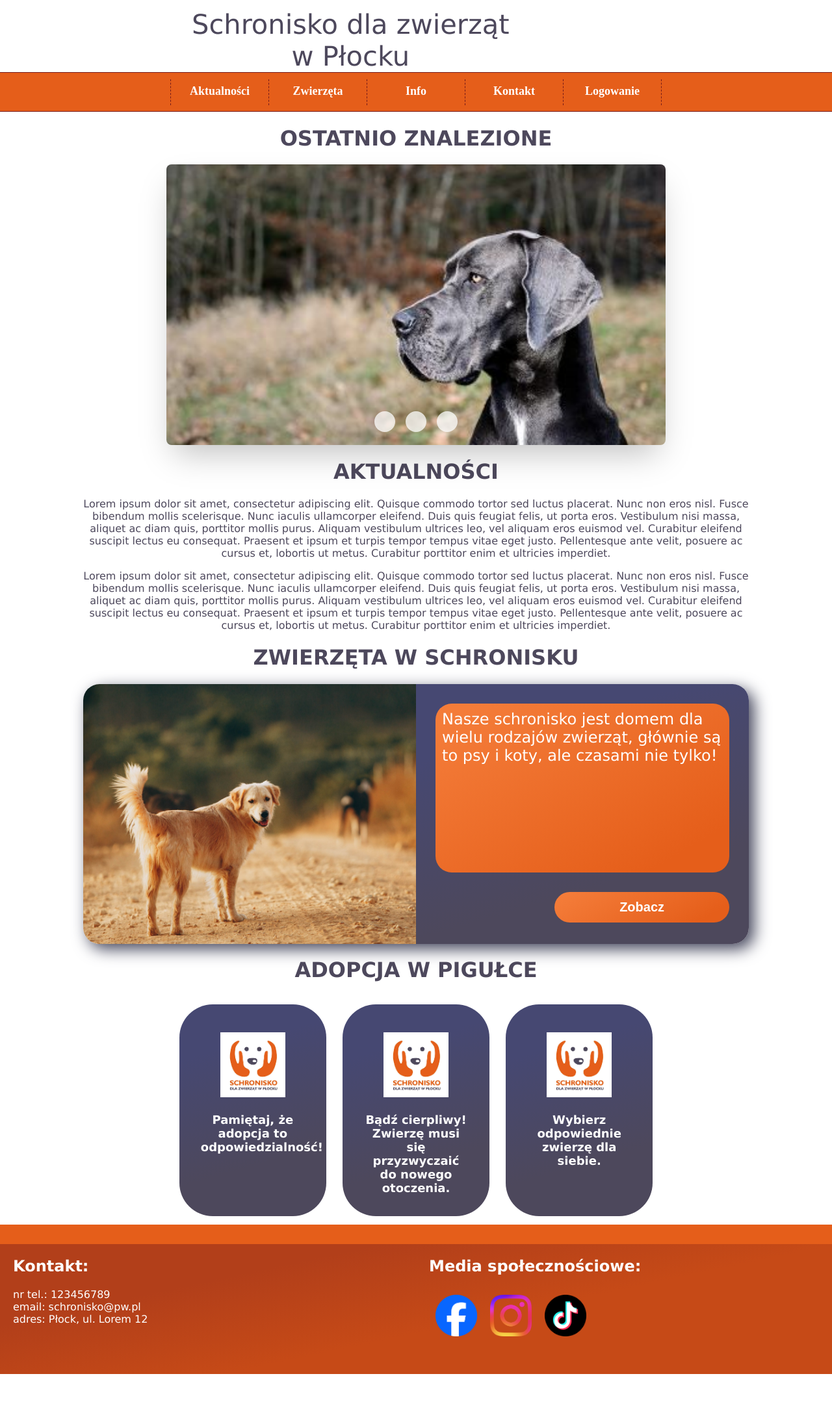
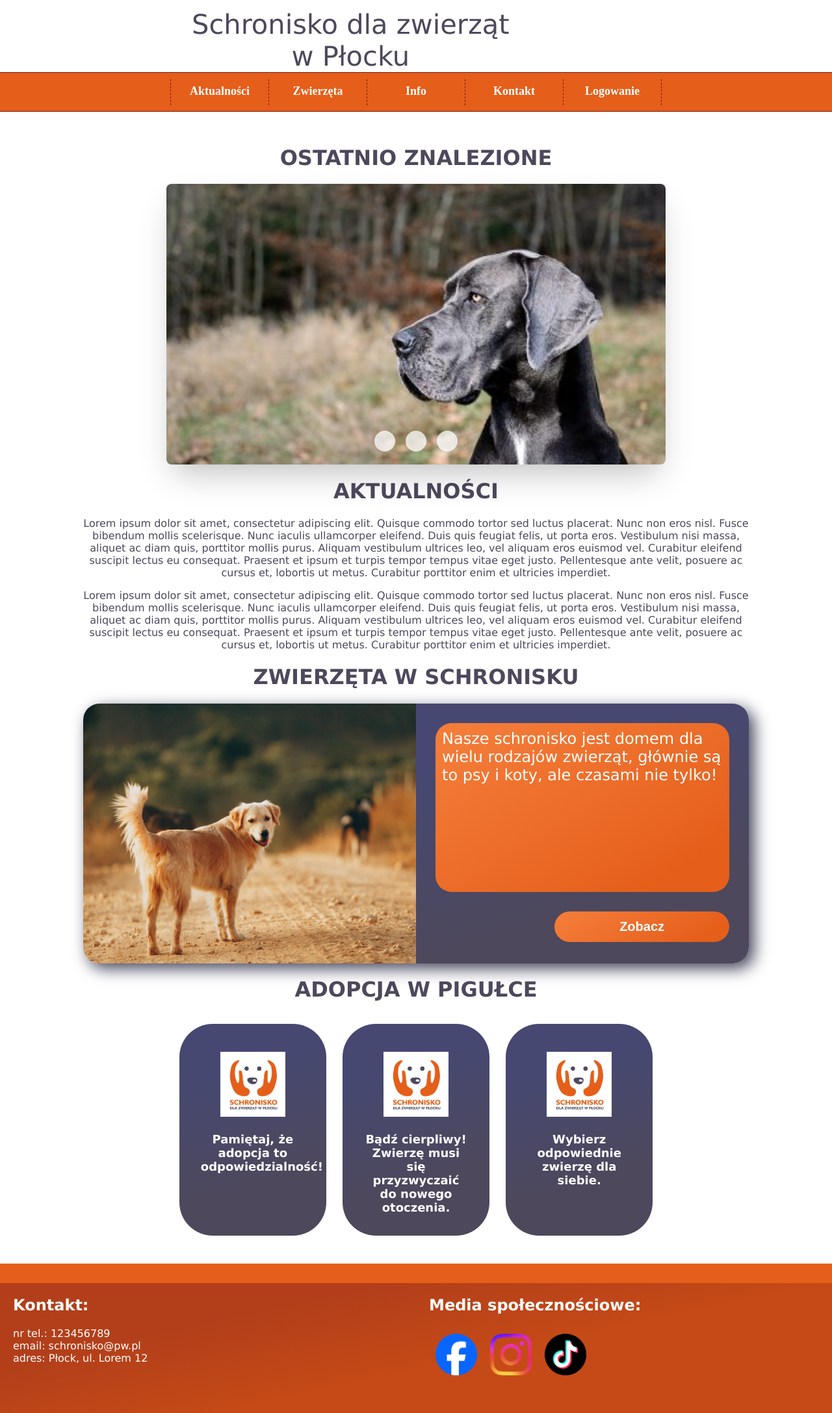
Before and after one commit to XCezor/Schronisko, a Flask app: page / in a window 1280 px wide. Shown: the part 271-2446 px from the top of the page at 65% size. Before the commit the page ends 2386 px from the top, so only its background shows below. Run offline with Flask 3, Linux system fonts and the light colour scheme; some libraries are stand-ins or nearby versions.

Commit message:
dodanie odstępu między nav a content i content a footer

```diff
--- a/static/css/main.css
+++ b/static/css/main.css
@@ -149,6 +149,8 @@ ol > li > ul > li:hover > a
     width: 80%;
     margin-left: auto;
     margin-right: auto;
+    padding-top: 30px;
+    padding-bottom: 30px;
 }
 
 #footer
```
